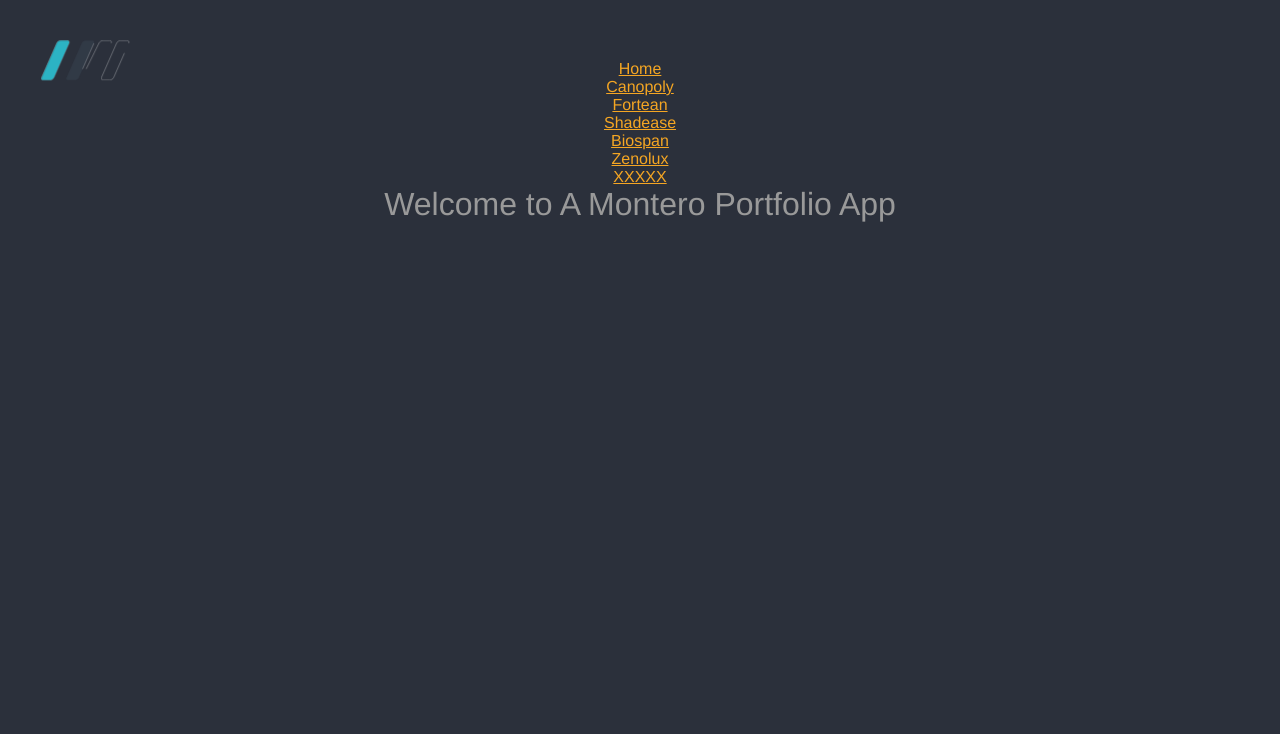
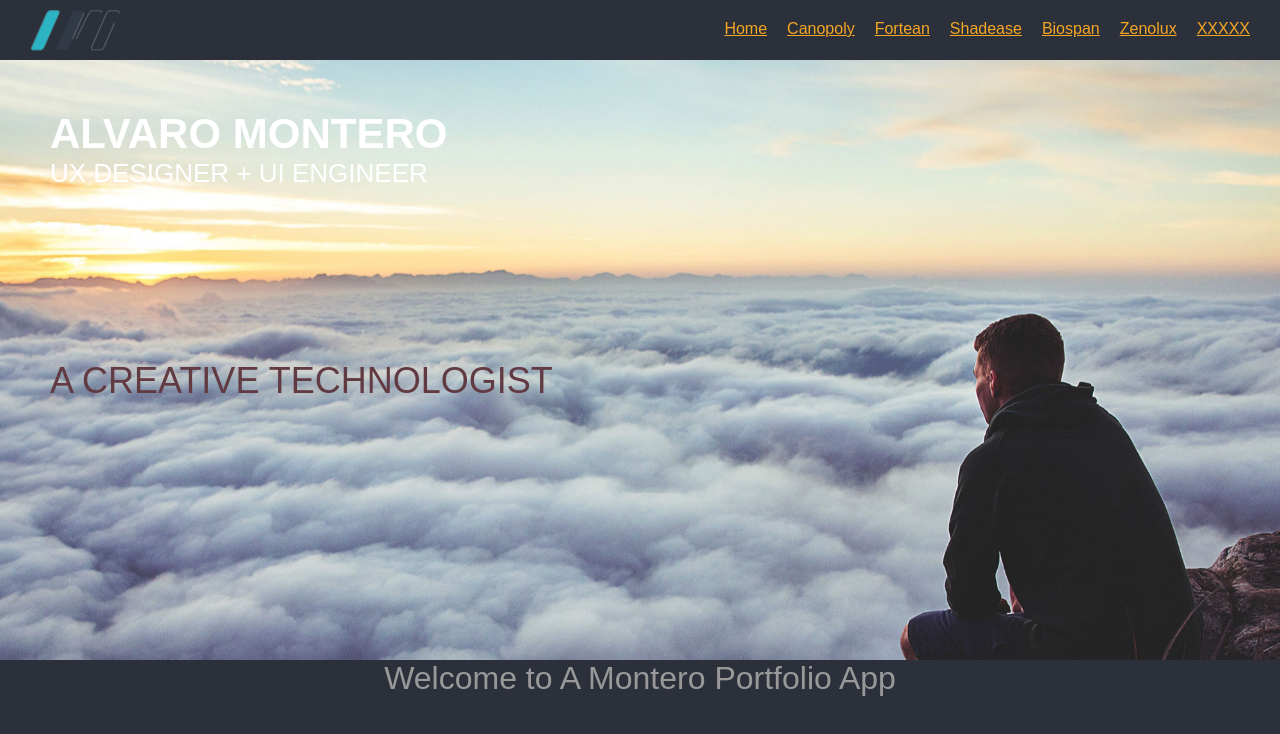
Before and after one commit to elationbase/am-vue, a Vue app: page / in a window 1280 px wide. Shown: the top 734 px of the page. Built offline with nearby package versions, Linux system fonts and the light colour scheme.

Commit message:
hero component

```diff
--- a/index.html
+++ b/index.html
@@ -16,11 +16,12 @@
       margin: 0;
       padding: 0;
       box-sizing: border-box;
-      font-family: Futura light, Helvetica, Arial, sans-serif;
-      font-weight: 200;
+      font-family: 'Montserrat', sans-serif;
+      font-weight: 300;
       -webkit-font-smoothing: antialiased;
       -moz-osx-font-smoothing: grayscale;
     }
+    @import url('https://fonts.googleapis.com/css?family=Montserrat:300,400,700');
   </style>
 </head>
 <body>
--- a/src/App.vue
+++ b/src/App.vue
@@ -4,9 +4,12 @@
     <loader v-if="firstLoad" :speed="8" message="Loading"></loader>
     <loader v-if="loading" :speed="1"></loader>
     <div v-if="ready">
+      <header>
         <logo></logo>
+        <ul class="main-nav">
+          <li>
             <router-link :to="{ name: 'Home'}" @click="loadTimer">Home</router-link>
-      <ul>
+          </li>
           <li v-for="project in projects" :key="project.id" @click="loadTimer">
             <router-link :to="'/project/' + project.company" v-text="project.company" @click="loadTimer"></router-link>
           </li>
@@ -14,6 +17,7 @@
             <router-link :to="'/project/xxx'">XXXXX</router-link>
           </li>
         </ul>
+      </header>
       <router-view></router-view>
     </div>
   </div>
@@ -63,7 +67,24 @@
     padding-top: 60px;
     min-height: 100vh;
   }
+  h1, h2 {
+    font-weight: normal;
+  }
+
+  ul {
+    list-style-type: none;
+  }
+
+  li {
+    display: inline-block;
+    margin: 0 10px;
+  }
   a {
     color: var(--orange);
   }
+  .main-nav {
+    position: absolute;
+    right: 20px;
+    top: 20px;
+  }
 </style>
--- /dev/null
+++ b/src/components/Hero.vue
@@ -0,0 +1,57 @@
+<template>
+  <section>
+      <header>
+        <h1 v-text="name"></h1>
+        <h2 v-text="position"></h2>
+      </header>
+      <p v-text="tag"></p>
+  </section>
+</template>
+
+<script>
+  export default {
+    props: {
+    },
+    computed: {
+    },
+    data() {
+      return {
+        name: 'Alvaro Montero',
+        position: 'UX Designer + UI Engineer',
+        tag: 'a Creative Technologist',
+      };
+    },
+  };
+</script>
+
+<style scoped="">
+  section {
+    background: url('/static/img/hero1.jpg') center right no-repeat;
+    background-size: cover;
+    background-attachment: fixed;
+    height: 75vh;
+    position: relative;
+    text-transform: uppercase;
+    text-align: left;
+  }
+  header {
+    position: absolute;
+    top: 50px;
+    left: 50px;
+    color: white;
+  }
+  h1 {
+    font-size: 42px;
+    font-weight: 800;
+  }
+  h2 {
+    font-size: 26px;
+  }
+  p {
+    position: absolute;
+    top: 50%;
+    left: 50px;
+    font-size: 36px;
+    color: #623b42;
+  }
+</style>
--- a/src/components/Logo.vue
+++ b/src/components/Logo.vue
@@ -112,8 +112,8 @@
 
 .logo {
   position: absolute;
-  top: 40px;
-  left: 40px;
+  top: 10px;
+  left: 30px;
   transform: translate(0, 0);
   width: 90px;
   animation: moveLogo 0.75s linear forwards;
--- a/src/views/Home.vue
+++ b/src/views/Home.vue
@@ -1,12 +1,19 @@
 <template>
   <div class="home">
+    <hero></hero>
     <h1>{{ msg }}</h1>
   </div>
 </template>
 
 <script>
+
+import Hero from '@/components/Hero';
+
 export default {
   name: 'home',
+  components: {
+    Hero,
+  },
   data() {
     return {
       msg: 'Welcome to A Montero Portfolio App',
@@ -18,20 +25,4 @@ export default {
 <!-- Add "scoped" attribute to limit CSS to this component only -->
 <style scoped>
 
-h1, h2 {
-  font-weight: normal;
-}
-
-ul {
-  list-style-type: none;
-}
-
-li {
-  display: inline-block;
-  margin: 0 10px;
-}
-
-a {
-    color: var(--orange);
-}
 </style>
```
Also changed, not shown: static/img/hero1.jpg (added). Lines whose indentation alone changed are shown as unchanged.
